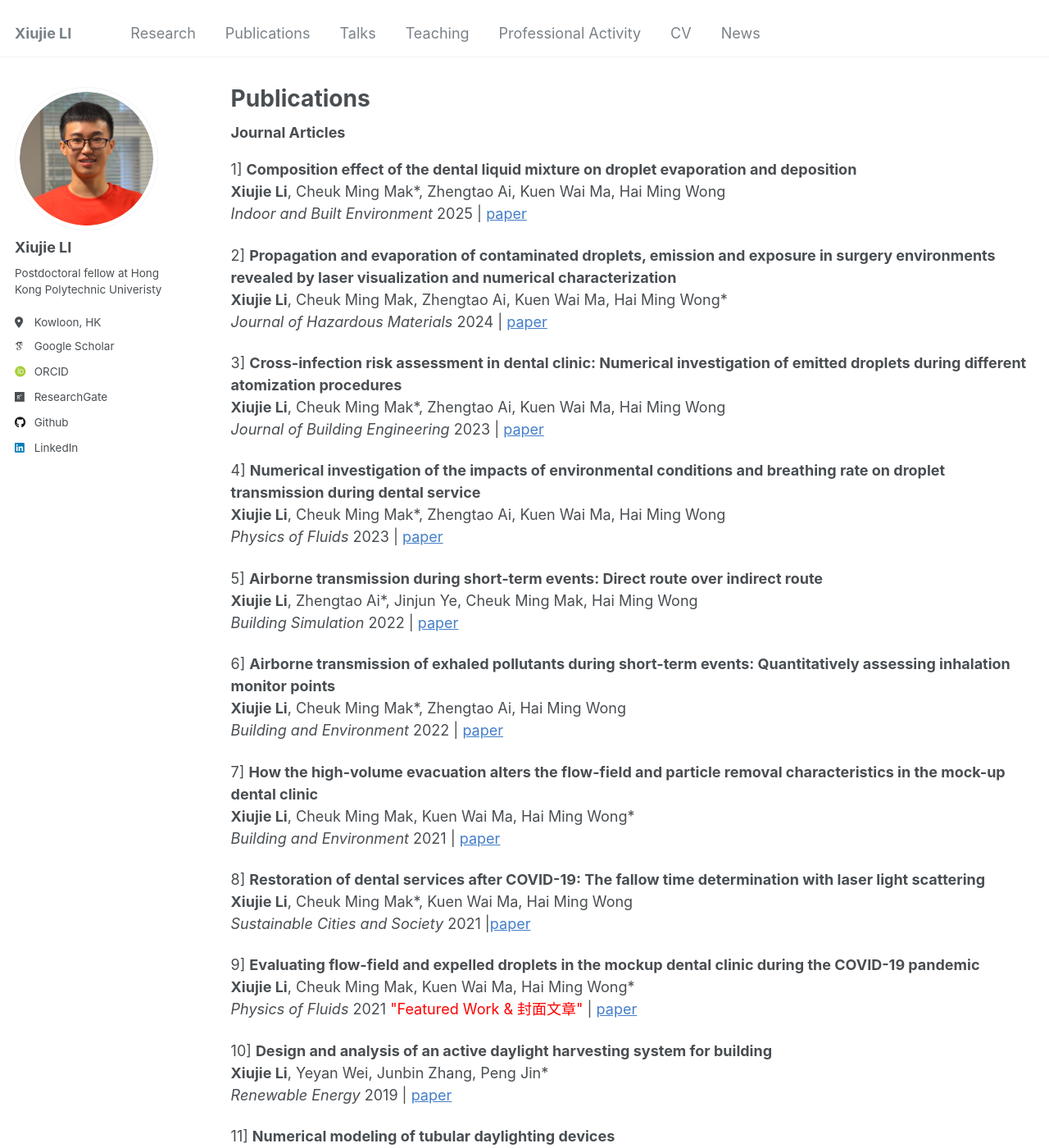
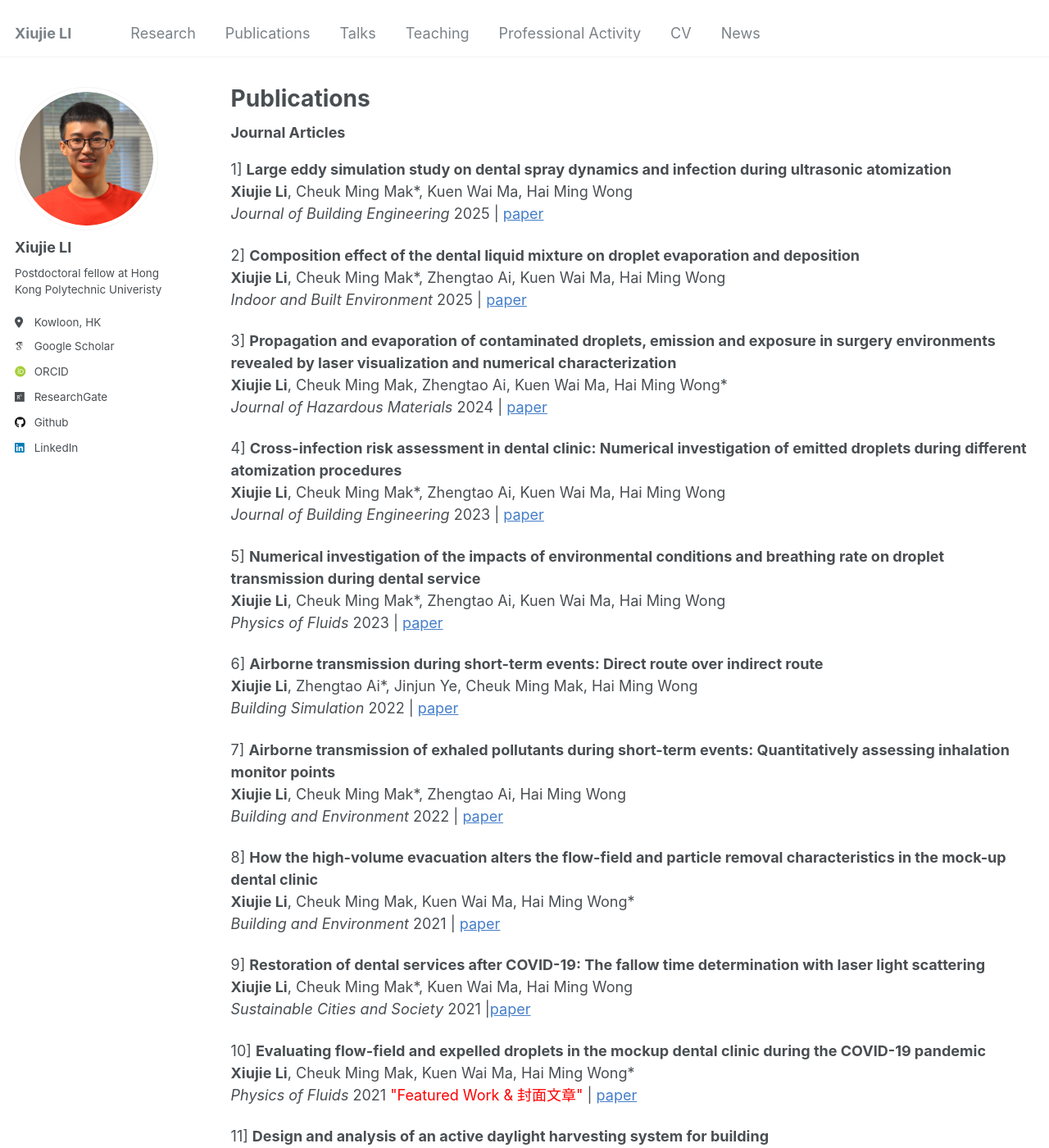
Before and after one commit to XiujieLI/XiujieLI.github.io, a Jekyll site: the page built from _pages/publications.html, in a window 1280 px wide and 1400 px high. Shown: the whole window at 82% size. Built offline with Jekyll 4.4.1, drawn with Linux system fonts in a browser that asks for light colours; some web fonts are replaced; part of the change alters nothing that is shown.

Commit message:
Update publications.html
updates

```diff
--- a/_pages/publications.html
+++ b/_pages/publications.html
@@ -7,7 +7,15 @@ author_profile: true
 
 <strong>Journal Articles </strong>
 <p>
-1] <strong>Composition effect of the dental liquid mixture on droplet evaporation and deposition</strong>
+1] <strong>Large eddy simulation study on dental spray dynamics and infection during ultrasonic atomization</strong>
+<br>
+<strong>Xiujie Li</strong>, Cheuk Ming Mak*, Kuen Wai Ma, Hai Ming Wong
+ <br>
+<em>Journal of Building Engineering</em> 2025 | <a style="color: #447ec9" href="https://www.sciencedirect.com/science/article/pii/S2352710225004000">paper</a>
+</p>
+
+<p>
+2] <strong>Composition effect of the dental liquid mixture on droplet evaporation and deposition</strong>
 <br>
 <strong>Xiujie Li</strong>, Cheuk Ming Mak*, Zhengtao Ai, Kuen Wai Ma, Hai Ming Wong
  <br>
@@ -15,7 +23,7 @@ author_profile: true
 </p>
 
 <p>
-2] <strong>Propagation and evaporation of contaminated droplets, emission and exposure in surgery environments revealed by laser visualization and numerical characterization</strong>
+3] <strong>Propagation and evaporation of contaminated droplets, emission and exposure in surgery environments revealed by laser visualization and numerical characterization</strong>
 <br>
 <strong>Xiujie Li</strong>, Cheuk Ming Mak, Zhengtao Ai, Kuen Wai Ma, Hai Ming Wong*
  <br>
@@ -23,7 +31,7 @@ author_profile: true
 </p>
 
 <p>
-3] <strong>Cross-infection risk assessment in dental clinic: Numerical investigation of emitted droplets during different atomization procedures</strong>
+4] <strong>Cross-infection risk assessment in dental clinic: Numerical investigation of emitted droplets during different atomization procedures</strong>
 <br>
 <strong>Xiujie Li</strong>, Cheuk Ming Mak*, Zhengtao Ai, Kuen Wai Ma, Hai Ming Wong
  <br>
@@ -31,7 +39,7 @@ author_profile: true
 </p>
 
       <p>
-4] <strong>Numerical investigation of the impacts of environmental conditions and breathing rate on droplet transmission during dental service</strong>
+5] <strong>Numerical investigation of the impacts of environmental conditions and breathing rate on droplet transmission during dental service</strong>
       <br>
       <strong>Xiujie Li</strong>, Cheuk Ming Mak*, Zhengtao Ai, Kuen Wai Ma, Hai Ming Wong
       <br>
@@ -39,7 +47,7 @@ author_profile: true
       </p>
 
       <p>
-5] <strong>Airborne transmission during short-term events: Direct route over indirect route</strong>
+6] <strong>Airborne transmission during short-term events: Direct route over indirect route</strong>
       <br>
       <strong>Xiujie Li</strong>,  Zhengtao Ai*, Jinjun Ye, Cheuk Ming Mak, Hai Ming Wong
       <br>
@@ -47,7 +55,7 @@ author_profile: true
       </p>
 
       <p>
-6] <strong>Airborne transmission of exhaled pollutants during short-term events: Quantitatively assessing inhalation monitor points</strong>
+7] <strong>Airborne transmission of exhaled pollutants during short-term events: Quantitatively assessing inhalation monitor points</strong>
       <br>
       <strong>Xiujie Li</strong>, Cheuk Ming Mak*, Zhengtao Ai, Hai Ming Wong
       <br>
@@ -55,7 +63,7 @@ author_profile: true
       </p>
 
       <p>
-7] <strong>How the high-volume evacuation alters the flow-field and particle removal characteristics in the mock-up dental clinic&nbsp;</strong>
+8] <strong>How the high-volume evacuation alters the flow-field and particle removal characteristics in the mock-up dental clinic&nbsp;</strong>
       <br>
       <strong>Xiujie Li</strong>, Cheuk Ming Mak, Kuen Wai Ma, Hai Ming Wong*
       <br>
@@ -63,7 +71,7 @@ author_profile: true
       </p>
 
       <p>
-8] <strong>Restoration of dental services after COVID-19: The fallow time determination with laser light scattering</strong>
+9] <strong>Restoration of dental services after COVID-19: The fallow time determination with laser light scattering</strong>
       <br>
       <strong>Xiujie Li</strong>, Cheuk Ming Mak*, Kuen Wai Ma, Hai Ming Wong
       <br>
@@ -71,7 +79,7 @@ author_profile: true
       </p>
 
       <p>
-9] <strong>Evaluating flow-field and expelled droplets in the mockup dental clinic during the COVID-19 pandemic</strong>
+10] <strong>Evaluating flow-field and expelled droplets in the mockup dental clinic during the COVID-19 pandemic</strong>
       <br>
       <strong>Xiujie Li</strong>, Cheuk Ming Mak, Kuen Wai Ma, Hai Ming Wong*
       <br>
@@ -79,7 +87,7 @@ author_profile: true
       </p>
 
       <p>
-10] <strong>Design and analysis of an active daylight harvesting system for building</strong>
+11] <strong>Design and analysis of an active daylight harvesting system for building</strong>
       <br>
       <strong>Xiujie Li</strong>, Yeyan Wei, Junbin Zhang, Peng Jin*
       <br>
@@ -87,7 +95,7 @@ author_profile: true
       </p>
 
       <p>
-11] <strong>Numerical modeling of tubular daylighting devices</strong>
+12] <strong>Numerical modeling of tubular daylighting devices</strong>
       <br>
       Biao Chen, Yeyan Wei, <strong>Xiujie Li</strong>, Runze Cao, Peng Jin <br>
 <em>Optik</em> 2017 | <a style="color: #447ec9" href="https://www.sciencedirect.com/science/article/pii/S0030402617307441">paper</a>
```
